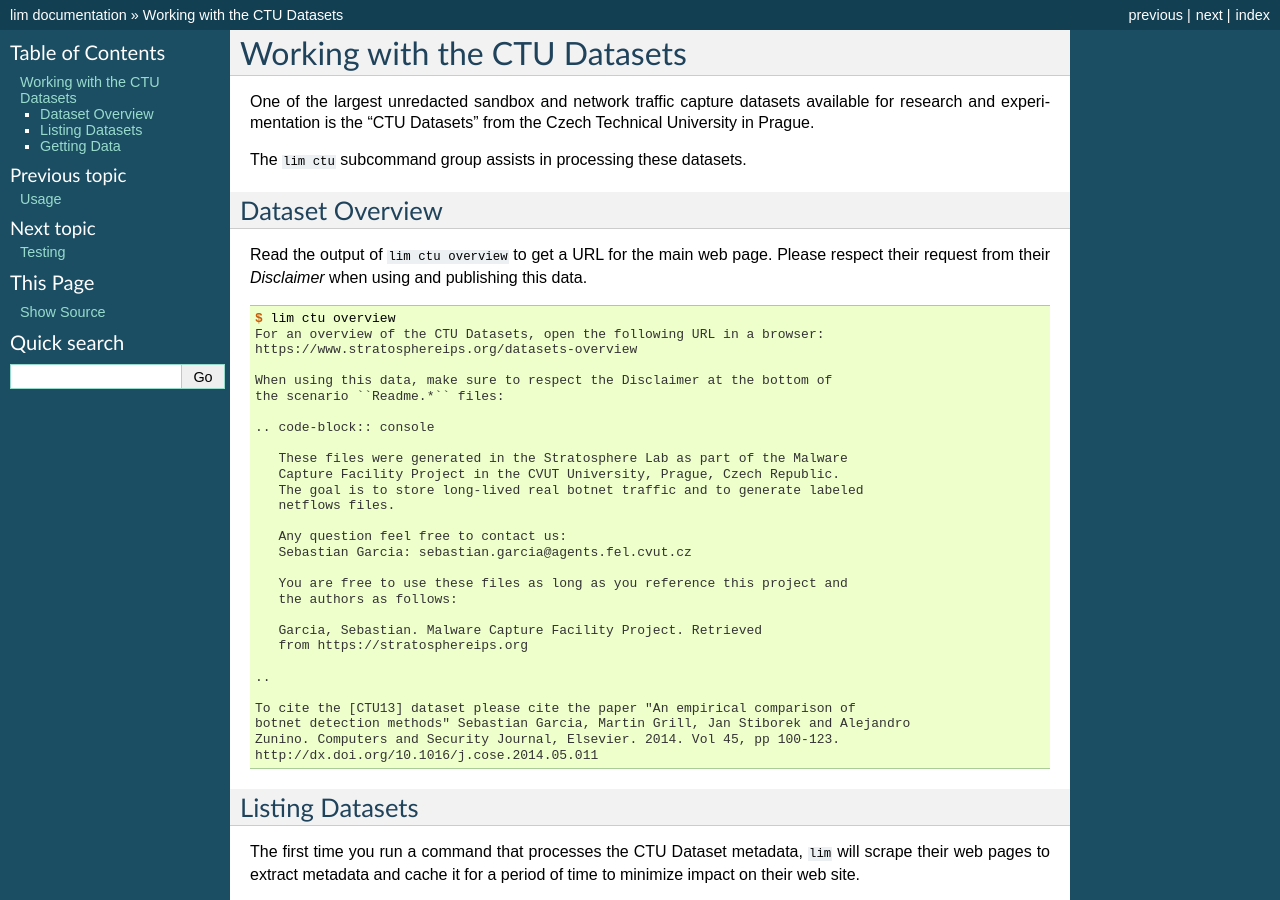
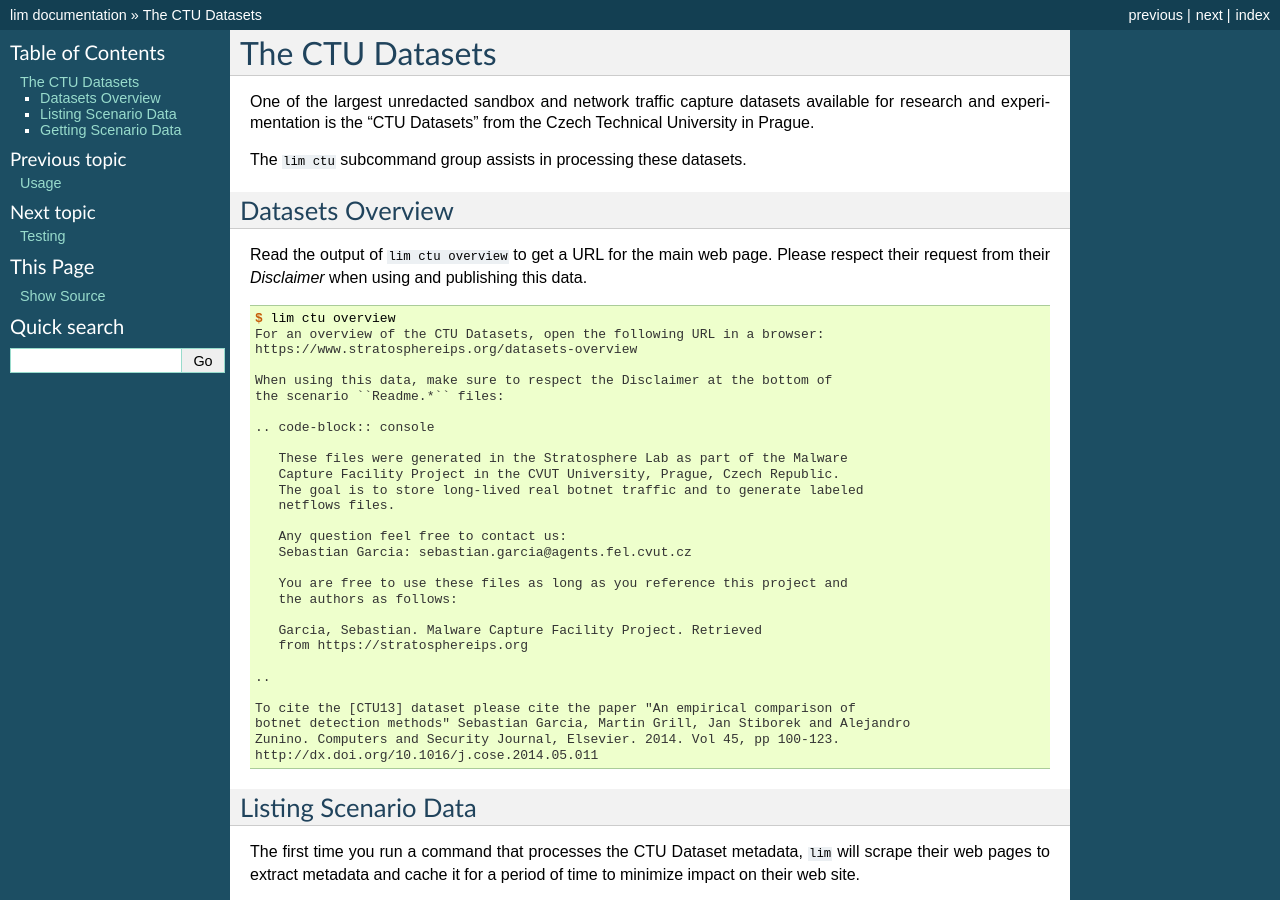
Before and after one commit to davedittrich/lim-cli, a Sphinx documentation site: the page built from docs/ctu.rst, in a window 1280 px wide and 900 px high. Built offline with Sphinx 7.4.7, drawn with Linux system fonts in a browser that asks for light colours; the version number could not be read and is left out; some of the changed text lies outside the part shown.

Commit message:
Relabel CTU section

```diff
--- a/docs/ctu.rst
+++ b/docs/ctu.rst
@@ -1,6 +1,6 @@
-=============================
-Working with the CTU Datasets
-=============================
+================
+The CTU Datasets
+================
 
 One of the largest unredacted sandbox and network traffic capture datasets
 available for research and experimentation is the "CTU Datasets" from the
@@ -8,8 +8,8 @@
 
 The ``lim ctu`` subcommand group assists in processing these datasets.
 
-Dataset Overview
-----------------
+Datasets Overview
+-----------------
 
 Read the output of ``lim ctu overview`` to get a URL for the main web
 page. Please respect their request from their *Disclaimer* when using
@@ -49,8 +49,8 @@
 
 ..
 
-Listing Datasets
-----------------
+Listing Scenario Data
+---------------------
 
 The first time you run a command that processes the CTU Dataset metadata, ``lim``
 will scrape their web pages to extract metadata and cache it for a period of time
@@ -107,8 +107,8 @@
 
 ..
 
-Getting Data
-------------
+Getting Scenario Data
+---------------------
 
 The ``lim ctu get`` command is used to retrieve specific data from scenarios.
 For example, you may want to get the PCAP or Netflow file from a specific
```
Also changed, not shown: 1 other file.
